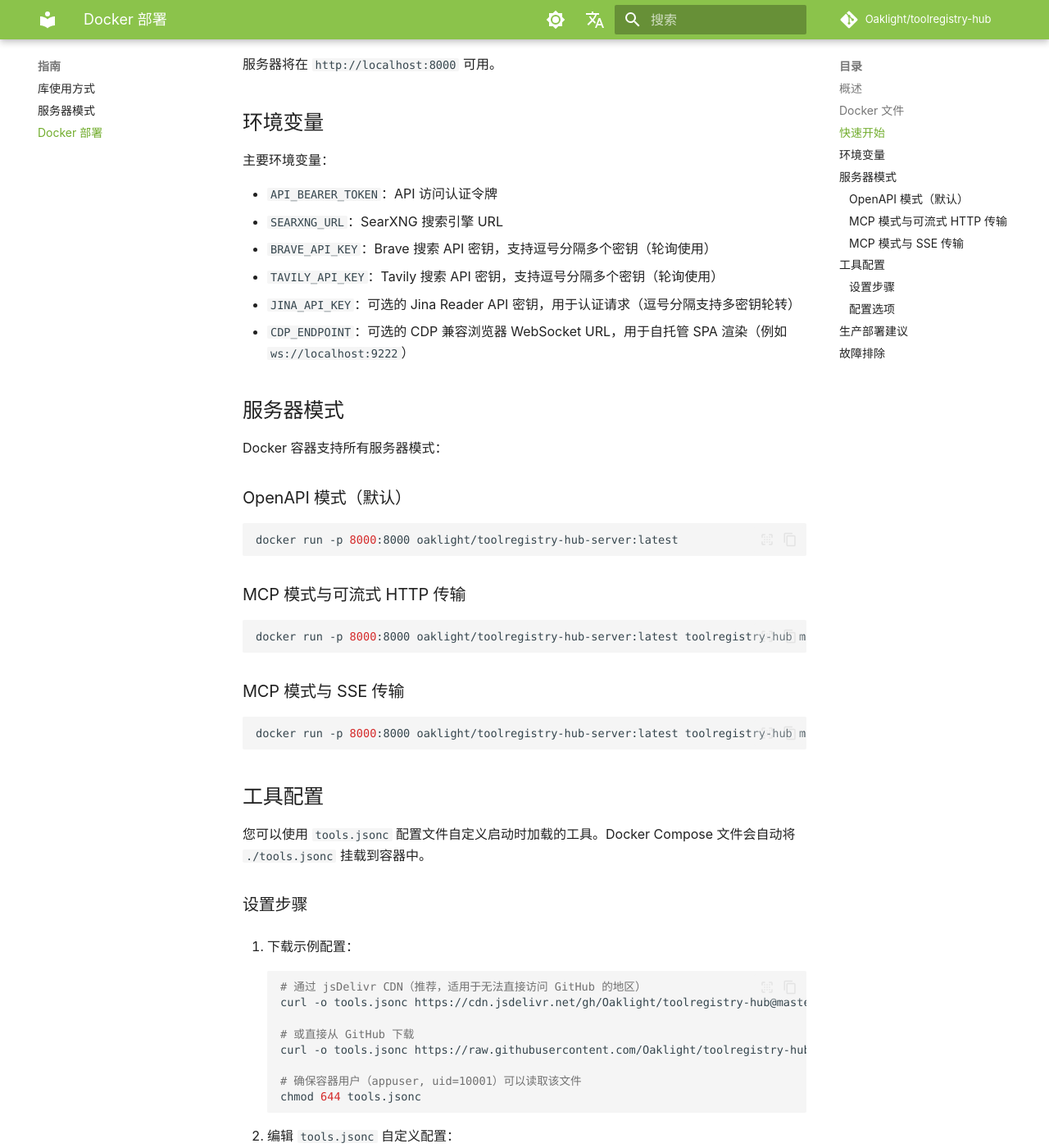
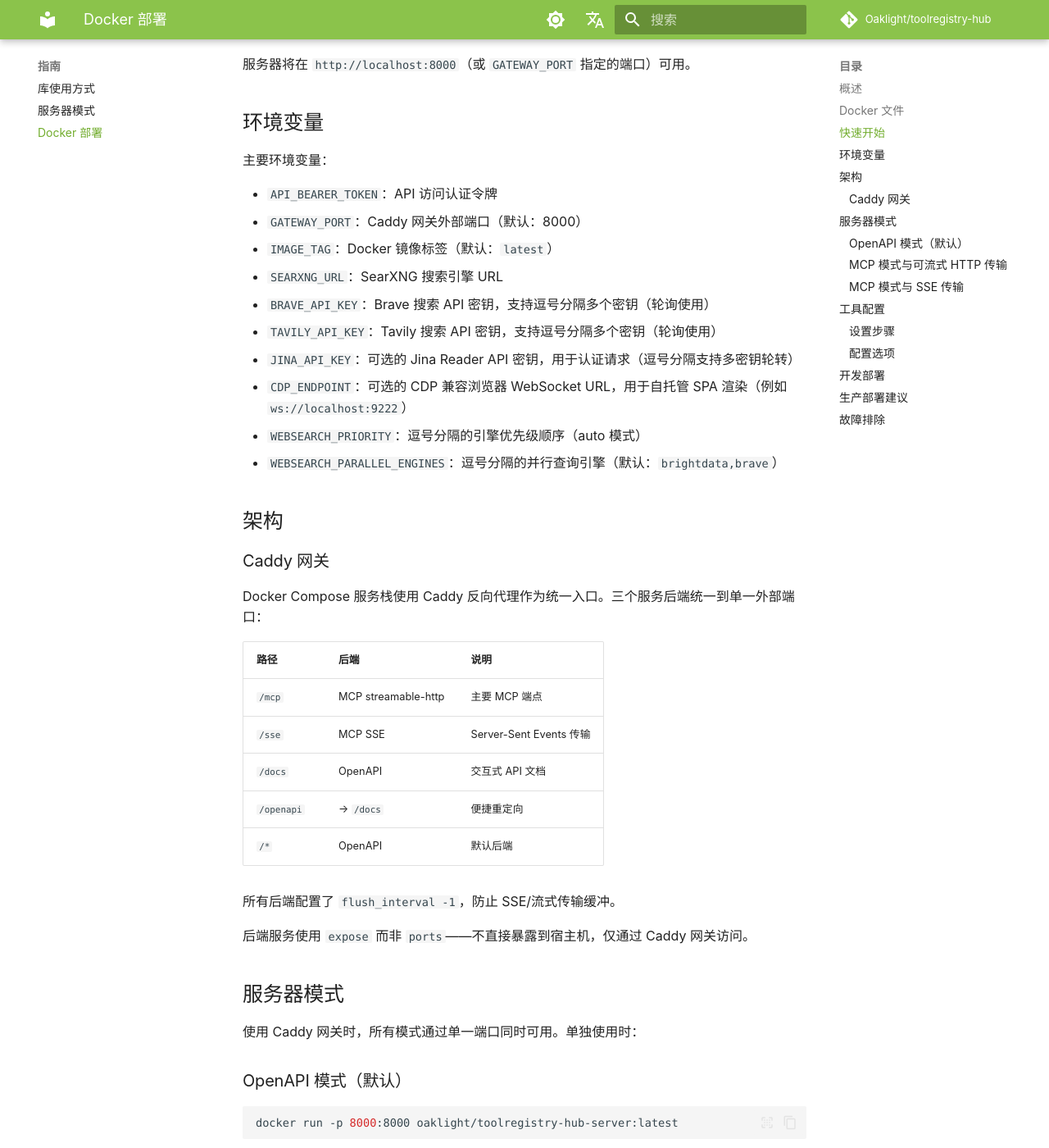
Before and after one commit to Oaklight/toolregistry-hub, an MkDocs documentation site: the page built from docs/guides/docker.md, in a window 1280 px wide and 1400 px high, scrolled down 1024 px. Shown: the whole window at 82% size. Built offline with MkDocs 1.6.1 and Material for MkDocs 9.7.7, drawn with Linux system fonts in a browser that asks for light colours; some web fonts are replaced; comment, search, counter and statistics services are not loaded; some of the changed text lies outside the part shown.

Commit message:
docs(zh): 更新 changelog、websearch 和部署文档 (#141, #142, #143)

````diff
--- a/docs/guides/docker.md
+++ b/docs/guides/docker.md
@@ -16,10 +16,10 @@ ToolRegistry Hub 提供了 Docker 支持，便于部署和容器化。这种方
 项目在 `docker/` 目录中包含几个与 Docker 相关的文件：
 
 - [`Dockerfile`](../../docker/Dockerfile) - 容器定义
-- [`compose.yaml`](../../docker/compose.yaml) - 生产环境 Docker Compose 配置
-- [`compose.dev.yaml`](../../docker/compose.dev.yaml) - 开发环境 Docker Compose 配置
+- [`compose.yaml`](../../docker/compose.yaml) - Docker Compose 配置（含 Caddy 网关）
 - [`.env.sample`](../../docker/.env.sample) - 环境变量示例文件
-- [`Makefile`](../../docker/Makefile) - Docker 镜像构建自动化
+- [`Caddyfile`](../../docker/Caddyfile) - Caddy 反向代理配置
+- [`Makefile`](../../docker/Makefile) - 构建自动化和部署目标
 
 ## 快速开始
 
@@ -29,22 +29,44 @@ ToolRegistry Hub 提供了 Docker 支持，便于部署和容器化。这种方
 2. （可选）创建 `tools.jsonc` 文件以自定义加载的工具（参见下方[工具配置](#工具配置)）
 3. 使用 Docker Compose 启动服务器：`docker-compose up -d`
 
-服务器将在 `http://localhost:8000` 可用。
+服务器将在 `http://localhost:8000`（或 `GATEWAY_PORT` 指定的端口）可用。
 
 ## 环境变量
 
 主要环境变量：
 
 - `API_BEARER_TOKEN`：API 访问认证令牌
+- `GATEWAY_PORT`：Caddy 网关外部端口（默认：8000）
+- `IMAGE_TAG`：Docker 镜像标签（默认：`latest`）
 - `SEARXNG_URL`：SearXNG 搜索引擎 URL
 - `BRAVE_API_KEY`：Brave 搜索 API 密钥，支持逗号分隔多个密钥（轮询使用）
 - `TAVILY_API_KEY`：Tavily 搜索 API 密钥，支持逗号分隔多个密钥（轮询使用）
 - `JINA_API_KEY`：可选的 Jina Reader API 密钥，用于认证请求（逗号分隔支持多密钥轮转）
 - `CDP_ENDPOINT`：可选的 CDP 兼容浏览器 WebSocket URL，用于自托管 SPA 渲染（例如 `ws://localhost:9222`）
+- `WEBSEARCH_PRIORITY`：逗号分隔的引擎优先级顺序（auto 模式）
+- `WEBSEARCH_PARALLEL_ENGINES`：逗号分隔的并行查询引擎（默认：`brightdata,brave`）
+
+## 架构
+
+### Caddy 网关
+
+Docker Compose 服务栈使用 Caddy 反向代理作为统一入口。三个服务后端统一到单一外部端口：
+
+| 路径 | 后端 | 说明 |
+|------|------|------|
+| `/mcp` | MCP streamable-http | 主要 MCP 端点 |
+| `/sse` | MCP SSE | Server-Sent Events 传输 |
+| `/docs` | OpenAPI | 交互式 API 文档 |
+| `/openapi` | → `/docs` | 便捷重定向 |
+| `/*` | OpenAPI | 默认后端 |
+
+所有后端配置了 `flush_interval -1`，防止 SSE/流式传输缓冲。
+
+后端服务使用 `expose` 而非 `ports`——不直接暴露到宿主机，仅通过 Caddy 网关访问。
 
 ## 服务器模式
 
-Docker 容器支持所有服务器模式：
+使用 Caddy 网关时，所有模式通过单一端口同时可用。单独使用时：
 
 ### OpenAPI 模式（默认）
 
@@ -113,15 +135,30 @@ docker run -p 8000:8000 oaklight/toolregistry-hub-server:latest toolregistry-hub
 !!! tip "无配置文件"
     如果没有 `tools.jsonc` 文件，服务器将使用默认设置加载所有可用工具。如果文件不存在，卷挂载将被忽略。
 
+## 开发部署
+
+Makefile 包含 `deploy-dev` 目标，用于构建并部署到远程服务器：
+
+```bash
+make deploy-dev SSH_TARGET=your-server
+```
+
+该目标会：
+
+1. 从当前源码构建 Python wheel
+2. 在本地构建 Docker 镜像
+3. 通过 SSH 以 zstd 压缩传输镜像
+4. 重启远程 Docker Compose 服务栈
+5. 运行健康检查
+
 ## 生产部署建议
 
 对于生产环境，请考虑以下几点：
 
-1. **使用反向代理**：在容器前部署 Caddy、Nginx 或 Apache
-2. **启用 HTTPS**：配置 SSL/TLS 以确保安全通信
-3. **设置监控**：实施健康检查和监控
-4. **配置日志**：设置集中式日志记录
-5. **使用 Docker Swarm 或 Kubernetes**：用于高可用性和扩展
+1. **启用 HTTPS**：配置 Caddy 的域名以自动获取 TLS 证书
+2. **设置监控**：实施健康检查和监控
+3. **配置日志**：设置集中式日志记录
+4. **使用 Docker Swarm 或 Kubernetes**：用于高可用性和扩展
 
 ## 故障排除
 
````
Also changed, not shown: docs/changelog.md (+7 -0 lines), docs/tools/websearch/websearch_unified.md (+30 -7 lines).
